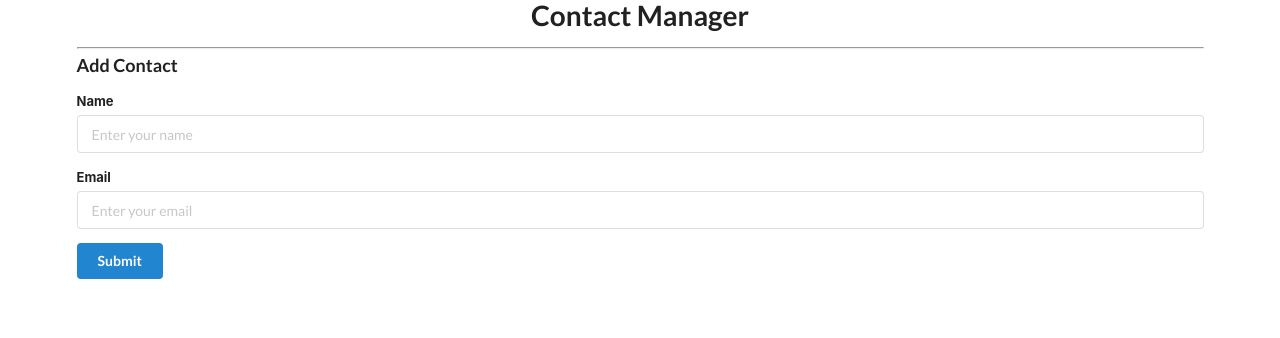
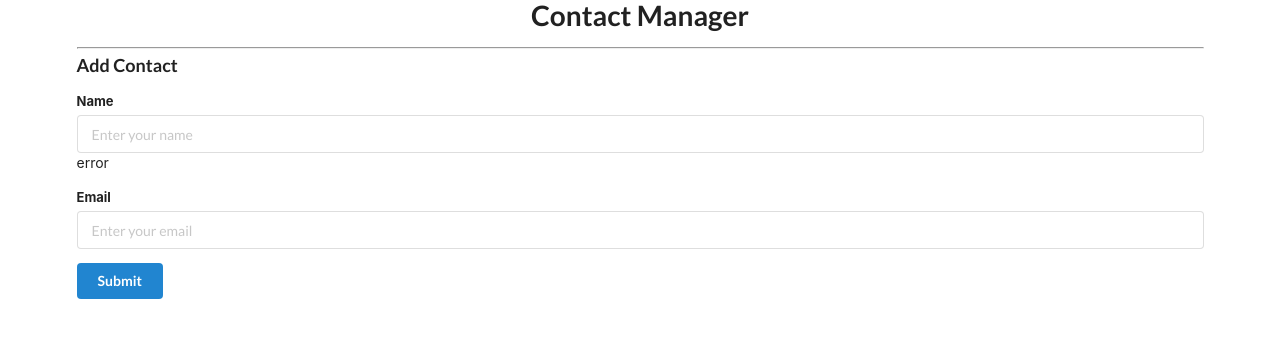
Before and after one commit to Shubham8656/Contact-Manager, a React (Create React App) app: page /newcontact in a window 1280 px wide. Shown: the top 338 px of the page. Built offline with nearby package versions, Linux system fonts and the light colour scheme.

Commit message:
removed warning

```diff
--- a/src/component/AddContact/AddContact.js
+++ b/src/component/AddContact/AddContact.js
@@ -1,6 +1,6 @@
 import { useState } from "react";
 import { useDispatch, useSelector } from "react-redux";
-import { Link,useNavigate } from "react-router-dom";
+import { useNavigate } from "react-router-dom";
 import { addToContact } from "../../redux/Action/action";
 
 function AddContact(props) {
@@ -34,6 +34,7 @@ function AddContact(props) {
                 <div className="field">
                     <label>Name</label>
                     <input type='text' placeholder='Enter your name' value={contact.name} onChange={onChangeName}/>
+                    <div>error</div>
                 </div>
                 <div className="field">
                     <label>Email</label>
```
